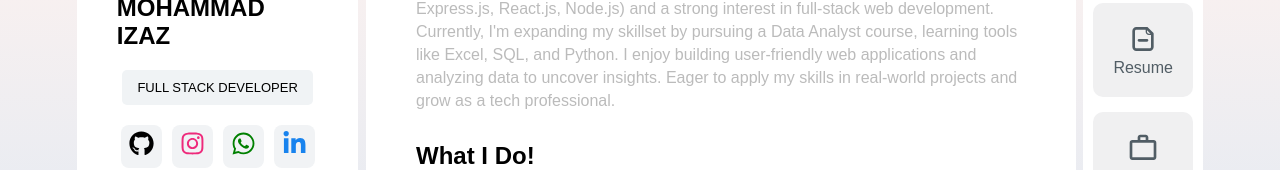
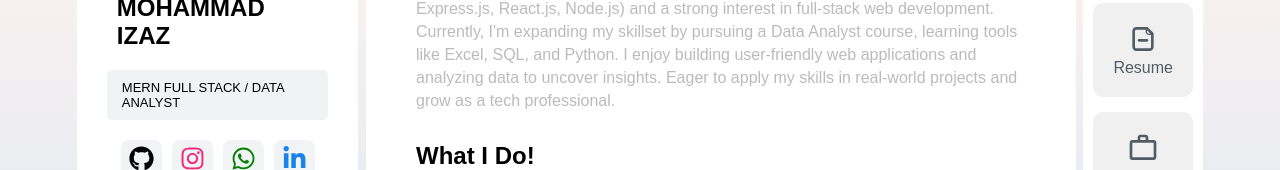
Before and after one commit to student-izaz/Portfolio-2, a React (Vite) app: page / in a window 1280 px wide. Shown: the part 470-640 px from the top of the page. Built offline with nearby package versions, Linux system fonts and the light colour scheme; a web font is replaced by a local one.

Commit message:
Update LeftSideBar.jsx

```diff
--- a/src/components/LeftSideBar.jsx
+++ b/src/components/LeftSideBar.jsx
@@ -22,7 +22,7 @@ function LeftSideBar({ darkMode }) {
           <div className="my_name">
             <h2>MOHAMMAD IZAZ</h2>
           </div>
-          <div className="title">FULL STACK DEVELOPER</div>
+          <div className="title">MERN FULL STACK / DATA ANALYST</div>
           <div className="social-icon">
             <div className="icon icon-1">
               <a href="https://github.com/student-izaz?tab=repositories"><FaGithub /></a>
```
